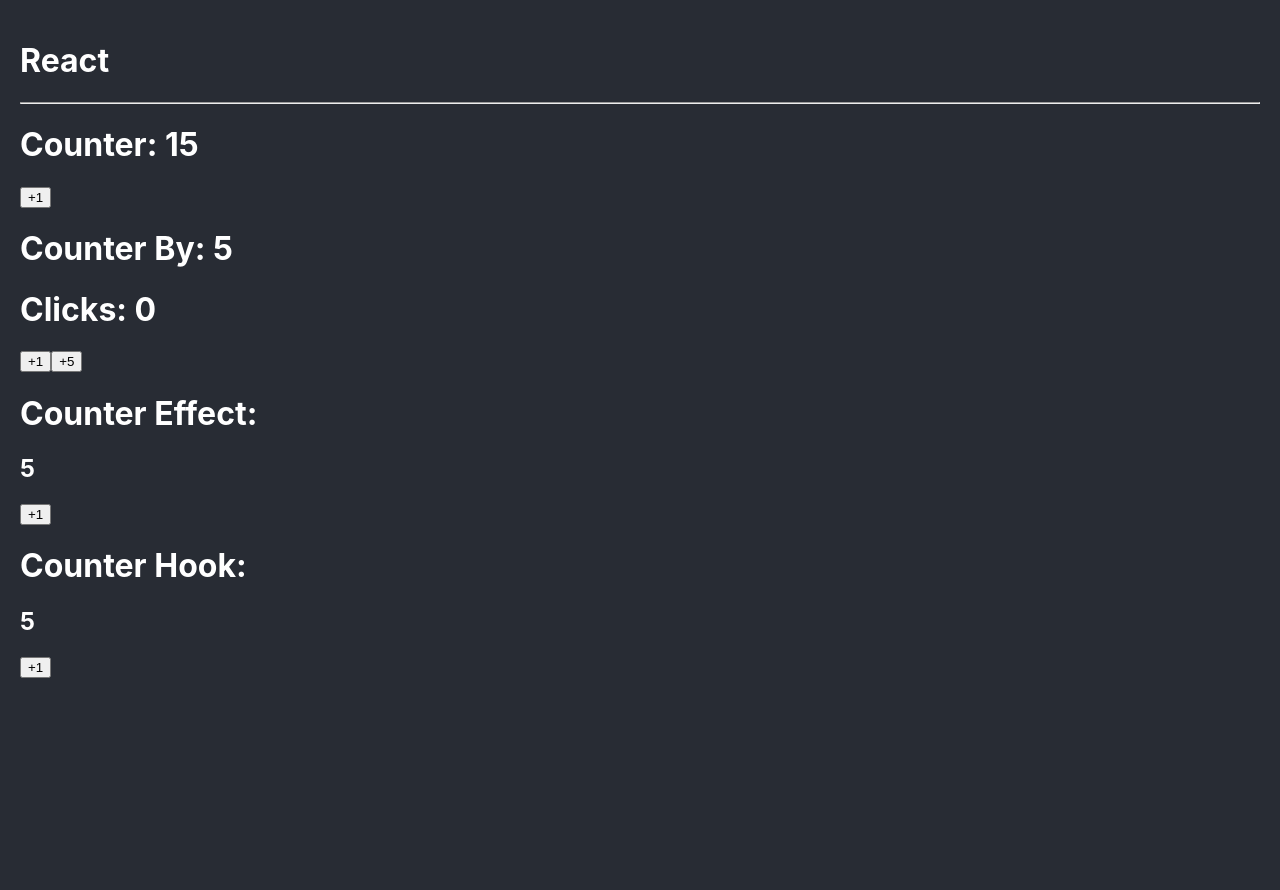
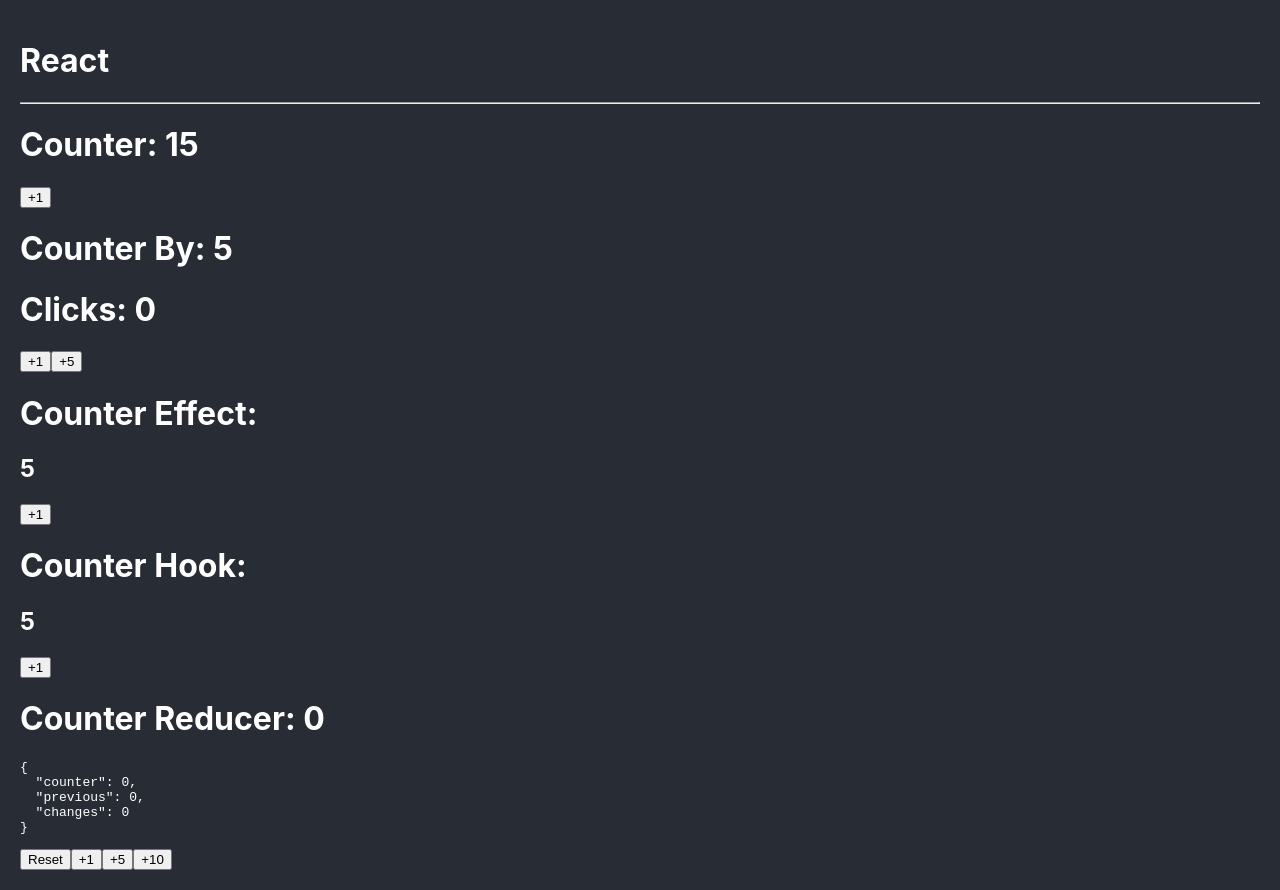
Before and after one commit to jalfonsosuarez/reactPro_01_refuerzo, a React (Create React App) app: page / in a window 1280 px wide. Before the commit the page ends 800 px from the top, so only its background shows below. Built offline with nearby package versions, Linux system fonts and the light colour scheme.

Commit message:
Reducer.

```diff
--- a/src/App.tsx
+++ b/src/App.tsx
@@ -2,6 +2,7 @@
 import { CounterBy } from "./bases/CounterBy";
 import { CounterEffect } from './bases/CounterEffect';
 import { CounterHook } from './bases/CounterHook';
+import { CounteReducerComponent } from './bases/CounterReducer';
 
 
 function App() {
@@ -13,6 +14,7 @@
       <CounterBy />
       <CounterEffect />
       <CounterHook />
+      <CounteReducerComponent />
     </>
   );
 }
--- /dev/null
+++ b/src/bases/CounterReducer.tsx
@@ -0,0 +1,67 @@
+import { useReducer } from 'react';
+
+interface CounterState {
+    counter: number;
+    previous: number;
+    changes: number;
+};
+
+const INITIAL_STATE: CounterState = {
+    counter: 0,
+    previous: 0,
+    changes: 0,
+};
+
+type CounterAction =
+    | { type: 'increaseBy', payload: { value: number; } }
+    | { type: 'reset' };
+
+const counterReducer = ( state: CounterState, action: CounterAction ): CounterState => {
+
+    const { counter, changes } = state;
+
+    switch (action.type) {
+        case 'increaseBy':
+            return {
+                previous: counter,
+                counter: counter + action.payload.value,
+                changes: changes + 1,
+            }
+
+        case 'reset':
+            return {
+                counter: 0,
+                changes: 0,
+                previous: 0,
+            };
+
+        default:
+            return state;
+    }
+};
+
+export const CounteReducerComponent = () => {
+
+    const [ counterState, dispatch] = useReducer( counterReducer, INITIAL_STATE )
+
+    const onReset = () => {
+        dispatch( { type: 'reset' } );
+    };
+
+    const increaseBy = ( value: number ) => {
+        dispatch( { type: 'increaseBy', payload: { value } } );
+    };
+
+    return (
+        <>
+            <h1>Counter Reducer: { counterState.counter }</h1>
+            <pre>
+                { JSON.stringify( counterState, null, 2 ) }
+            </pre>
+            <button onClick={ () => onReset() }>Reset</button>
+            <button onClick={ () => increaseBy( 1 ) }>+1</button>
+            <button onClick={ () => increaseBy( 5 ) }>+5</button>
+            <button onClick={ () => increaseBy( 10 ) }>+10</button>
+        </>
+    )
+}
```
